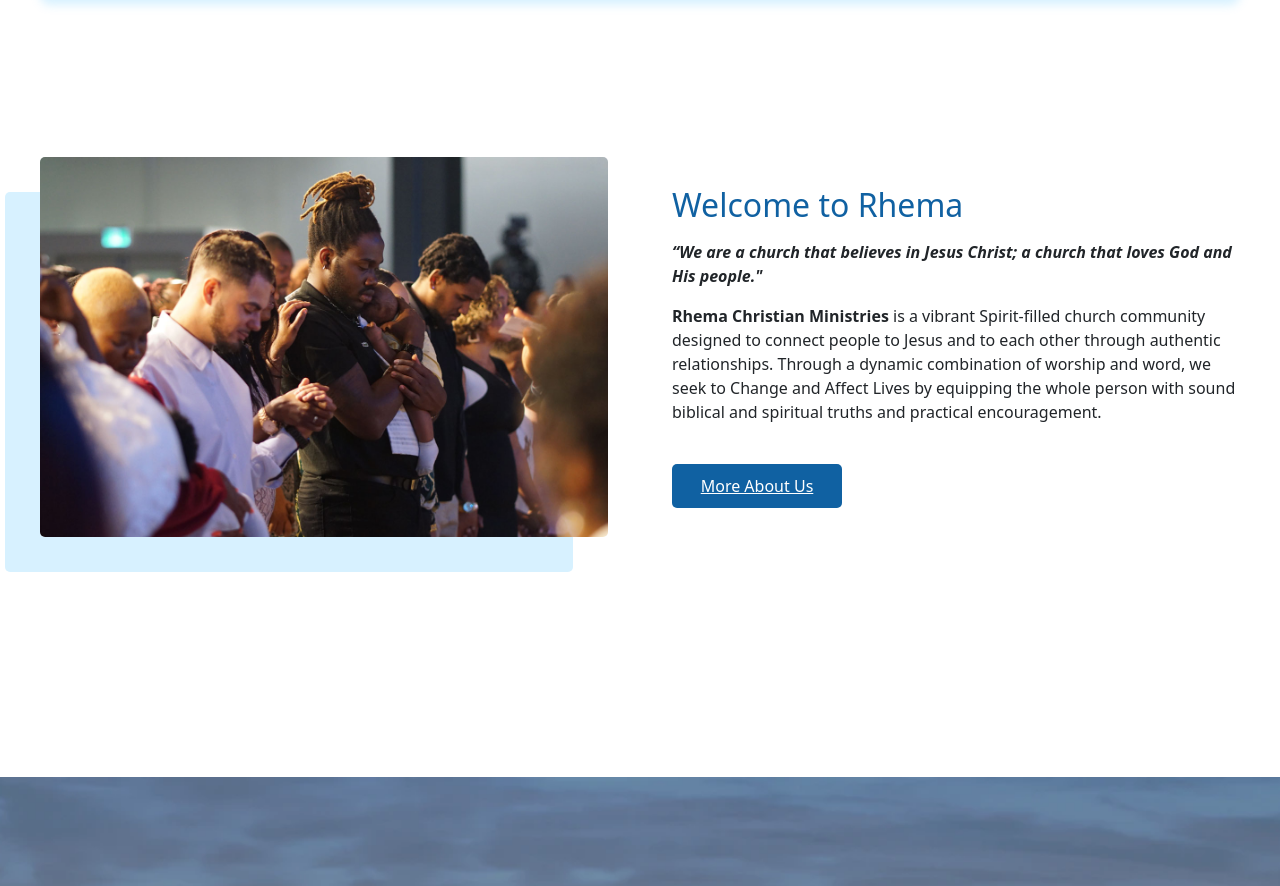
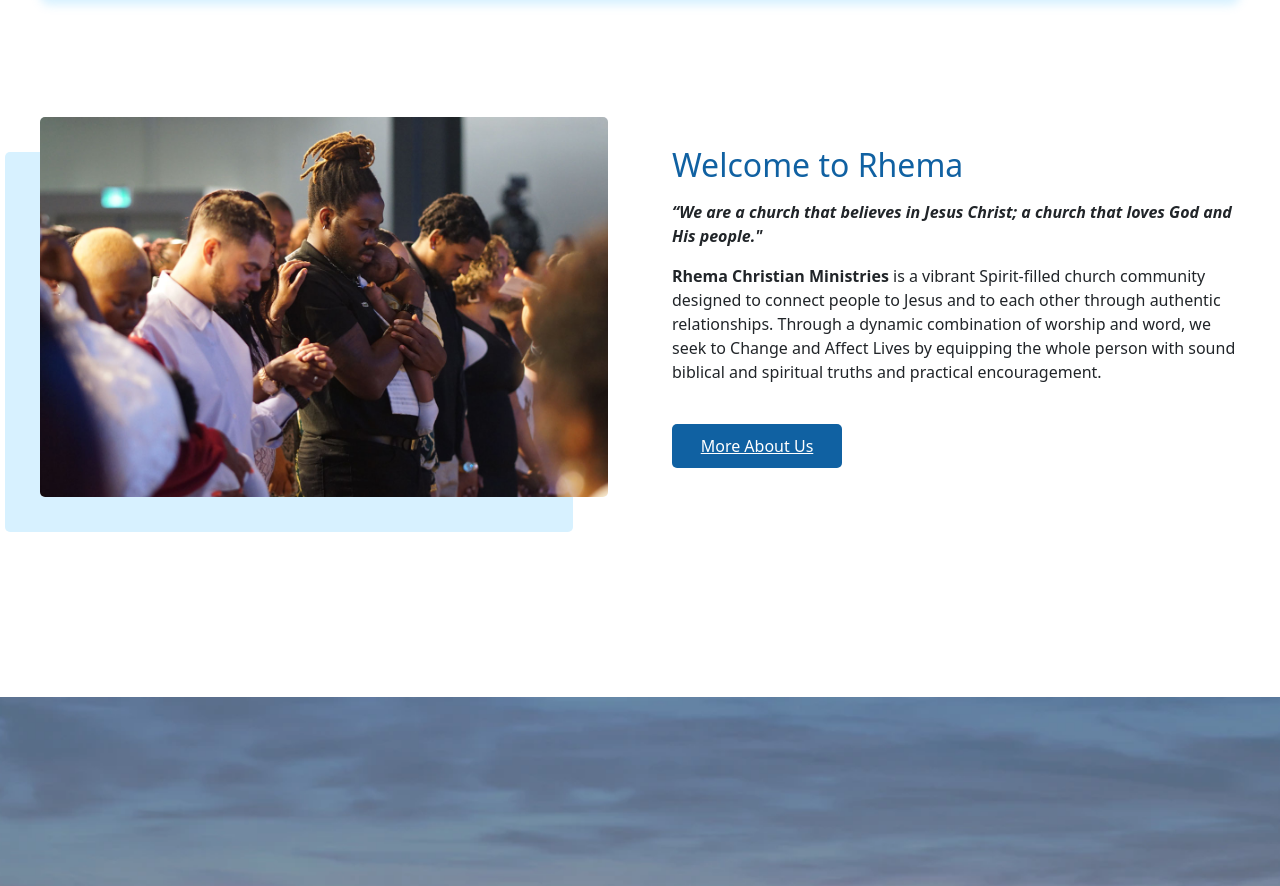
Before and after one commit to roxtran/rhemaonline-nextjs-wp, a Next.js app: page / in a window 1280 px wide. Shown: the part 849-1735 px from the top of the page. Built offline with nearby package versions, Linux system fonts and the light colour scheme.

Commit message:
fixed spacing

```diff
--- a/components/home/Welcome.tsx
+++ b/components/home/Welcome.tsx
@@ -41,7 +41,7 @@ export default function Welcome() {
 const WelcomeWrapper = styled.div`
   position: relative;
   max-width: 1200px;
-  margin: 360px auto 240px;
+  margin: 320px auto 200px;
   display: flex;
   justify-content: center;
   align-items: center;
```
